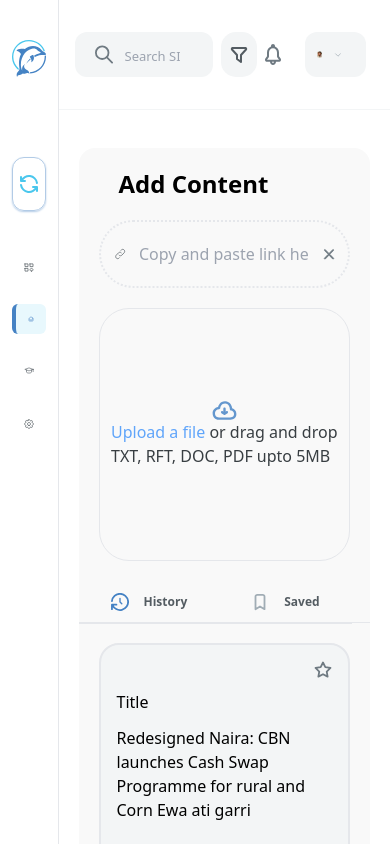
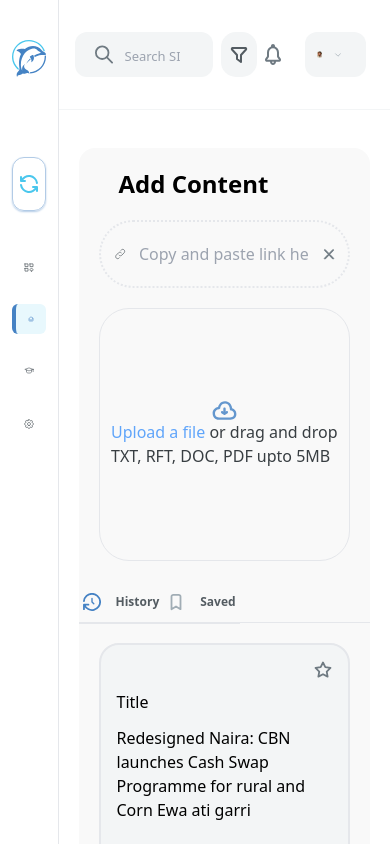
Before and after one commit to Project-Bourne/fe-secretary, a Next.js app: page /home in a window 390 px wide. Shown: the top 844 px of the page. Built offline with nearby package versions, Linux system fonts and the light colour scheme.

Commit message:
new update

```diff
--- a/src/pages/settings/components/TabComp/index.tsx
+++ b/src/pages/settings/components/TabComp/index.tsx
@@ -43,8 +43,8 @@ const TabComp = ({item, index, route}: TabCompType) => {
   return (
     <div
       className={
-        item.route == router.pathname ? 'px-8 pt-3 flex flex-row items-center border-b-2 border-sirp-primary pb-3 mr-10 mb-[-2px] cursor-pointer'
-        : 'px-8 pt-3 flex flex-row items-center border-b pb-3 mr-15 mb-[-2px] cursor-pointer text-sirp-grey'
+        item.route == router.pathname ? 'md:px-8 px-0  pt-3 flex md:flex-row flex-wrap items-center border-b-2 border-sirp-primary pb-3 md:mr-10 mr-0 mb-[-2px] cursor-pointer'
+        : 'md:px-8 px-1 pt-3 flex md:flex-row flex-wrap items-center border-b pb-3 md:mr-15 mr-0 mb-[-2px] cursor-pointer text-sirp-grey'
       }
       onClick={updatePath}
     >
--- a/src/pages/settings/components/View1/index.tsx
+++ b/src/pages/settings/components/View1/index.tsx
@@ -11,7 +11,7 @@ const View1 = () => {
     const [email, setEmail] = useState("");
 
   return (
-    <div className='py-4 px-8 w-full mt-3 border-b-[1.5px]'>
+    <div className='py-4 px-8 md:w-full w-[90%] mt-3 border-b-[1.5px]'>
         <div className='flex flex-row w-full items-center justify-between'>
           <h2 className='font-semibold text-[13px]'>Personal Information</h2>
           <div className='flex flex-row items-center border border-sirp-primary rounded-md px-4 py-3 cursor-pointer'>
--- a/src/pages/settings/components/View2/index.tsx
+++ b/src/pages/settings/components/View2/index.tsx
@@ -28,7 +28,7 @@ const View2 = () => {
     };
 
   return (
-    <div className='py-4 w-full mt-3 border-b-[1.5px]'>
+    <div className='py-4 md:w-full w-[70%]  mt-3 border-b-[1.5px]'>
         <div className='flex flex-col w-full'>
         <h2 className='font-semibold text-[13px] px-8'>Profile Picture</h2>
         <div className='flex flex-row w-full items-center my-4 border-b px-8 pb-2'>
--- a/src/pages/training/all/index.tsx
+++ b/src/pages/training/all/index.tsx
@@ -1,5 +1,4 @@
 import TrainingLayout from '@/layout/TrainingLayout';
-import { ActivityCard } from '@/pages/users/components/ActivityCard';
 import { FAQS, LogData, QuickSearch } from '@/utils/constants';
 import React from 'react'
 import {SearchComp, FAQComp} from '../components';
```
